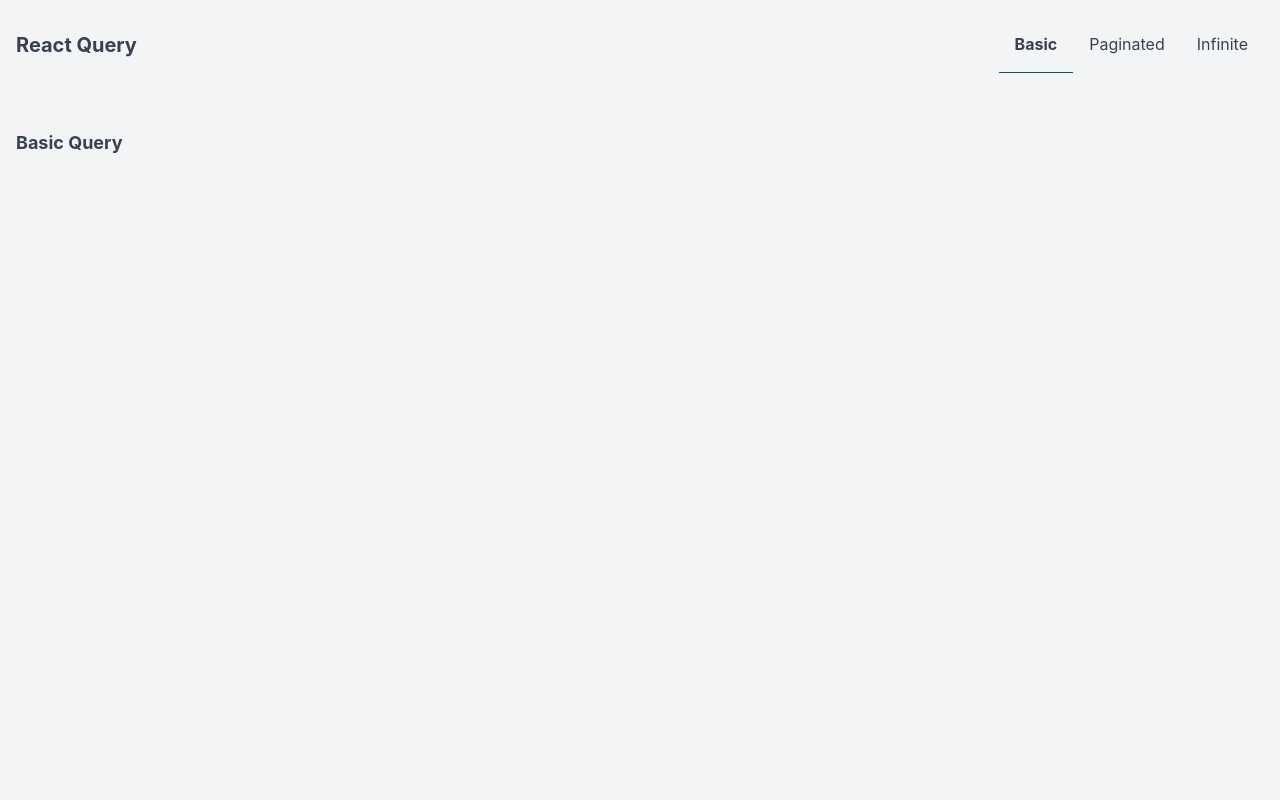
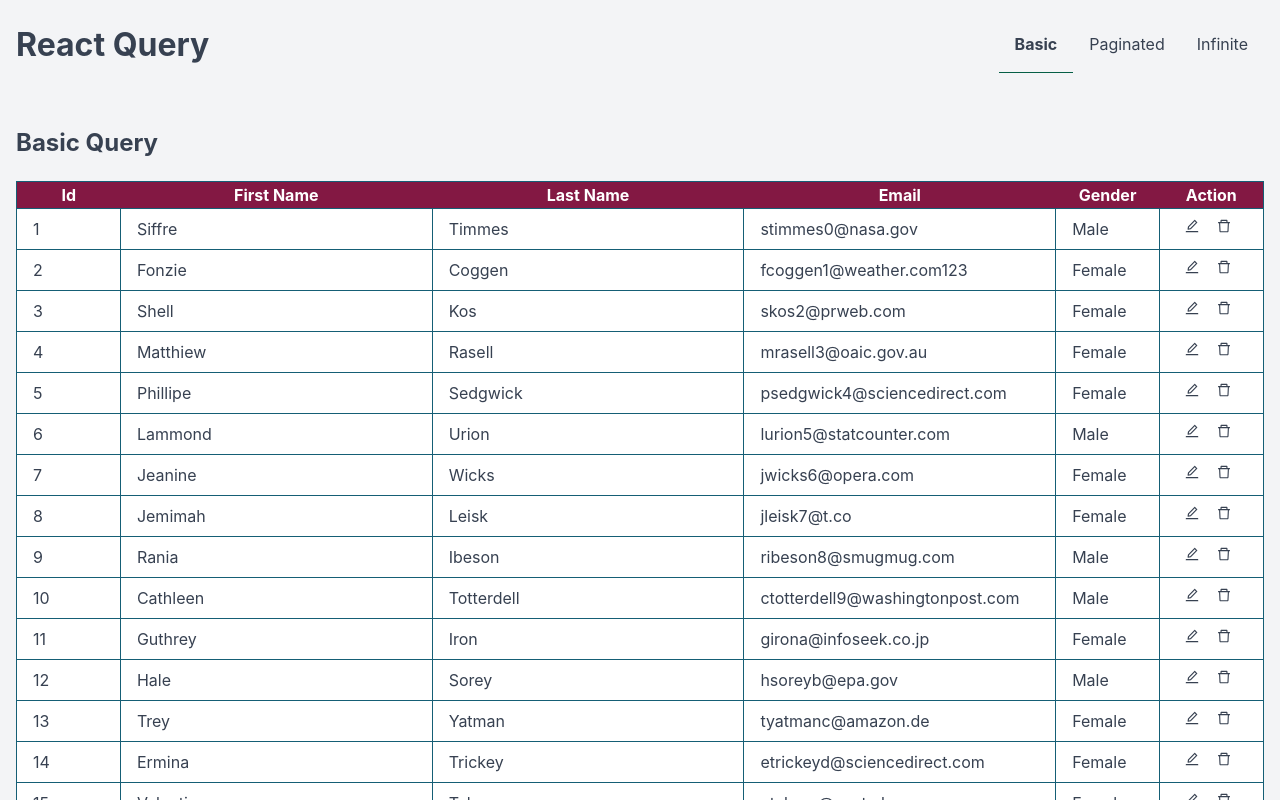
Before and after one commit to viet34tqc/react-query-demo, a React (Create React App) app: page / in a window 1280 px wide. Shown: the top 800 px of the page. Built offline with nearby package versions, Linux system fonts and the light colour scheme; data requests are answered from the project's data file.

Commit message:
Basic Query

```diff
--- a/src/App.tsx
+++ b/src/App.tsx
@@ -1,3 +1,4 @@
+import { QueryClient, QueryClientProvider } from 'react-query';
 import { Route, Switch } from 'react-router-dom';
 import Header from './components/Header/Header';
 import BasicQuery from './pages/BasicQuery';
@@ -5,10 +6,12 @@
 import PaginatedQuery from './pages/PaginatedQuery';
 
 function App() {
+	const queryClient = new QueryClient();
 	return (
 		<>
 			<Header />
 			<main className="container mx-auto p-4">
+				<QueryClientProvider client={queryClient}>
 					<Switch>
 						<Route path="/" exact>
 							<BasicQuery />
@@ -20,6 +23,7 @@
 							<InfiniteQuery />
 						</Route>
 					</Switch>
+				</QueryClientProvider>
 			</main>
 		</>
 	);
--- /dev/null
+++ b/src/components/UsersTable/UsersTable.styles.scss
@@ -0,0 +1,10 @@
+.table-users {
+	--c-border: rgba(21, 94, 117, var(--tw-border-opacity));
+	thead {
+		border: 1px solid var(--c-border);
+	}
+	td {
+		border: 1px solid var(--c-border);
+		padding: 1px 16px;
+	}
+}
--- /dev/null
+++ b/src/components/UsersTable/UsersTable.tsx
@@ -0,0 +1,51 @@
+import { Link } from 'react-router-dom';
+import { Users } from '../../types/user';
+import { DeleteIcon } from '../icons/DeleteIcon';
+import EditIcon from '../icons/EditIcon';
+import './UsersTable.styles.scss';
+interface UsersTableProps {
+	users: Users | undefined;
+}
+
+const UsersTable = ({ users }: UsersTableProps) => {
+	const rows = users?.map((user, index) => (
+		<tr key={user.id} className="bg-white hover:bg-green-100">
+			<td>{user.id}</td>
+			<td>{user.first_name}</td>
+			<td>{user.last_name}</td>
+			<td>{user.email}</td>
+			<td>{user.gender}</td>
+			<td>
+				<Link
+					className="inline-block p-2 text-lime-800 hover:text-lime-500"
+					to={`/users/edit/${user.id}`}
+				>
+					<EditIcon />
+				</Link>
+				<Link
+					className="inline-block p-2 text-lime-800 hover:text-lime-500"
+					to={`/users/edit/${user.id}`}
+				>
+					<DeleteIcon />
+				</Link>
+			</td>
+		</tr>
+	));
+	return (
+		<table className="table-fixed table-users" style={{ width: '100%' }}>
+			<thead className="text-white bg-pink-900">
+				<tr className="py-4">
+					<th className="w-1/12">Id</th>
+					<th className="w-3/12">First Name</th>
+					<th className="w-3/12">Last Name</th>
+					<th className="w-3/12">Email</th>
+					<th className="w-1/12">Gender</th>
+					<th className="w-1/12">Action</th>
+				</tr>
+			</thead>
+			<tbody>{rows}</tbody>
+		</table>
+	);
+};
+
+export default UsersTable;
--- /dev/null
+++ b/src/components/icons/CloseIcon.tsx
@@ -0,0 +1,17 @@
+const CloseIcon = () => {
+	return (
+		<svg
+			stroke="currentColor"
+			fill="currentColor"
+			strokeWidth={0}
+			viewBox="0 0 1024 1024"
+			height="1em"
+			width="1em"
+		>
+			<path d="M685.4 354.8c0-4.4-3.6-8-8-8l-66 .3L512 465.6l-99.3-118.4-66.1-.3c-4.4 0-8 3.5-8 8 0 1.9.7 3.7 1.9 5.2l130.1 155L340.5 670a8.32 8.32 0 0 0-1.9 5.2c0 4.4 3.6 8 8 8l66.1-.3L512 564.4l99.3 118.4 66 .3c4.4 0 8-3.5 8-8 0-1.9-.7-3.7-1.9-5.2L553.5 515l130.1-155c1.2-1.4 1.8-3.3 1.8-5.2z" />
+			<path d="M512 65C264.6 65 64 265.6 64 513s200.6 448 448 448 448-200.6 448-448S759.4 65 512 65zm0 820c-205.4 0-372-166.6-372-372s166.6-372 372-372 372 166.6 372 372-166.6 372-372 372z" />
+		</svg>
+	);
+};
+
+export default CloseIcon;
--- /dev/null
+++ b/src/components/icons/DeleteIcon.tsx
@@ -0,0 +1,14 @@
+export const DeleteIcon = () => {
+	return (
+		<svg
+			stroke="currentColor"
+			fill="currentColor"
+			strokeWidth={0}
+			viewBox="0 0 1024 1024"
+			height="1em"
+			width="1em"
+		>
+			<path d="M360 184h-8c4.4 0 8-3.6 8-8v8h304v-8c0 4.4 3.6 8 8 8h-8v72h72v-80c0-35.3-28.7-64-64-64H352c-35.3 0-64 28.7-64 64v80h72v-72zm504 72H160c-17.7 0-32 14.3-32 32v32c0 4.4 3.6 8 8 8h60.4l24.7 523c1.6 34.1 29.8 61 63.9 61h454c34.2 0 62.3-26.8 63.9-61l24.7-523H888c4.4 0 8-3.6 8-8v-32c0-17.7-14.3-32-32-32zM731.3 840H292.7l-24.2-512h487l-24.2 512z" />
+		</svg>
+	);
+};
--- /dev/null
+++ b/src/components/icons/EditIcon.tsx
@@ -0,0 +1,16 @@
+const EditIcon = () => {
+	return (
+		<svg
+			stroke="currentColor"
+			fill="currentColor"
+			strokeWidth={0}
+			viewBox="0 0 1024 1024"
+			height="1em"
+			width="1em"
+		>
+			<path d="M257.7 752c2 0 4-.2 6-.5L431.9 722c2-.4 3.9-1.3 5.3-2.8l423.9-423.9a9.96 9.96 0 0 0 0-14.1L694.9 114.9c-1.9-1.9-4.4-2.9-7.1-2.9s-5.2 1-7.1 2.9L256.8 538.8c-1.5 1.5-2.4 3.3-2.8 5.3l-29.5 168.2a33.5 33.5 0 0 0 9.4 29.8c6.6 6.4 14.9 9.9 23.8 9.9zm67.4-174.4L687.8 215l73.3 73.3-362.7 362.6-88.9 15.7 15.6-89zM880 836H144c-17.7 0-32 14.3-32 32v36c0 4.4 3.6 8 8 8h784c4.4 0 8-3.6 8-8v-36c0-17.7-14.3-32-32-32z" />
+		</svg>
+	);
+};
+
+export default EditIcon;
--- /dev/null
+++ b/src/components/icons/Exclamation.tsx
@@ -0,0 +1,21 @@
+const Exclamation = () => {
+	return (
+		<svg
+			stroke="currentColor"
+			fill="currentColor"
+			strokeWidth={0}
+			viewBox="0 0 16 16"
+			height="1em"
+			width="1em"
+		>
+			<path
+				fillRule="evenodd"
+				d="M7.938 2.016a.146.146 0 00-.054.057L1.027 13.74a.176.176 0 00-.002.183c.016.03.037.05.054.06.015.01.034.017.066.017h13.713a.12.12 0 00.066-.017.163.163 0 00.055-.06.176.176 0 00-.003-.183L8.12 2.073a.146.146 0 00-.054-.057A.13.13 0 008.002 2a.13.13 0 00-.064.016zm1.044-.45a1.13 1.13 0 00-1.96 0L.165 13.233c-.457.778.091 1.767.98 1.767h13.713c.889 0 1.438-.99.98-1.767L8.982 1.566z"
+				clipRule="evenodd"
+			/>
+			<path d="M7.002 12a1 1 0 112 0 1 1 0 01-2 0zM7.1 5.995a.905.905 0 111.8 0l-.35 3.507a.552.552 0 01-1.1 0L7.1 5.995z" />
+		</svg>
+	);
+};
+
+export default Exclamation;
--- /dev/null
+++ b/src/hooks/useUsers.tsx
@@ -0,0 +1,11 @@
+import axios from 'axios';
+import { useQuery } from 'react-query';
+import { User } from '../types/user';
+
+function fetchUsers(): Promise<User[]> {
+	return axios.get('http://localhost:3005/users').then((res) => res.data);
+}
+
+export default function useUsers() {
+	return useQuery('users', fetchUsers);
+}
--- a/src/index.css
+++ b/src/index.css
@@ -7,6 +7,7 @@
 	font-family: -apple-system, BlinkMacSystemFont, 'Segoe UI', 'Roboto', 'Oxygen',
 		'Ubuntu', 'Cantarell', 'Fira Sans', 'Droid Sans', 'Helvetica Neue',
 		sans-serif;
+	line-height: 1.5;
 	-webkit-font-smoothing: antialiased;
 	-moz-osx-font-smoothing: grayscale;
 
@@ -15,8 +16,11 @@
 
 h1 {
 	@apply font-bold text-xl;
+	font-size: 32px;
 }
 
 h2 {
 	@apply font-bold text-lg;
+	font-size: 24px;
+	margin-bottom: 24px;
 }
--- a/src/pages/BasicQuery.tsx
+++ b/src/pages/BasicQuery.tsx
@@ -1,11 +1,21 @@
-import React from 'react'
+import React from 'react';
+import UsersTable from '../components/UsersTable/UsersTable';
+import useUsers from '../hooks/useUsers';
 
 const BasicQuery = () => {
-    return (
-        <div>
-            <h2>Basic Query</h2>
-        </div>
-    )
-}
+	const users = useUsers();
+	const { data, error, status } = users;
 
-export default BasicQuery
+	return (
+		<div>
+			<h2>Basic Query</h2>
+			{error instanceof Error && <div>{error.message}</div>}
+
+			{status === 'loading' && <div>Loading...</div>}
+
+			{status === 'success' && <UsersTable users={data} />}
+		</div>
+	);
+};
+
+export default BasicQuery;
--- a/src/react-app-env.d.ts
+++ b/src/react-app-env.d.ts
@@ -1,4 +1,4 @@
 // <reference types="react-scripts" />
-declare module 'react/jsx-runtime' {
-	export default any;
-}
+declare module "react/jsx-runtime" {
+    export default any;
+  }
--- /dev/null
+++ b/src/types/user.ts
@@ -0,0 +1,9 @@
+export interface User {
+	id: number;
+	first_name: string;
+	last_name: string;
+	email: string;
+	gender: string;
+}
+
+export type Users = User[];
```
Lines whose indentation alone changed are shown as unchanged.
